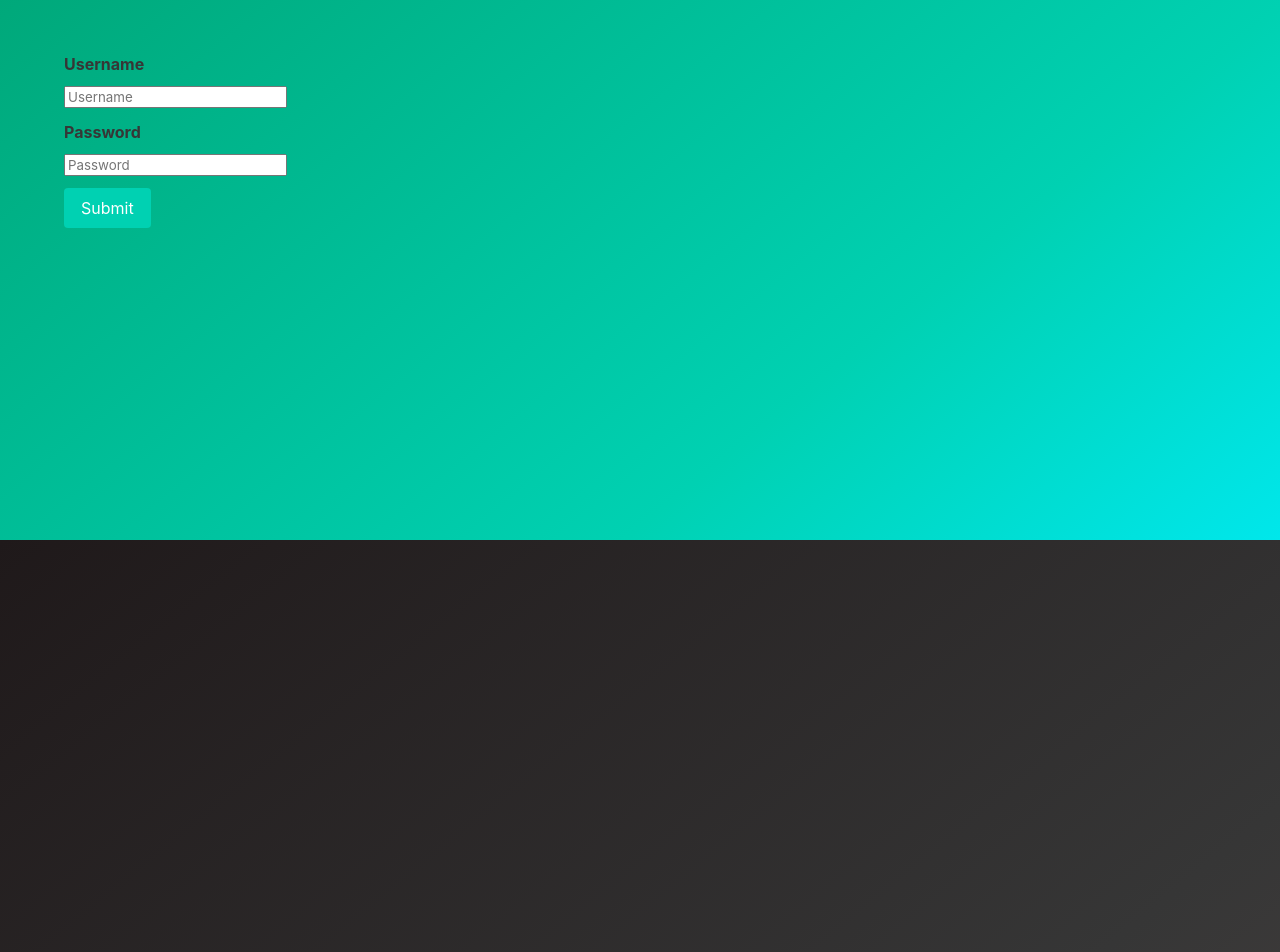
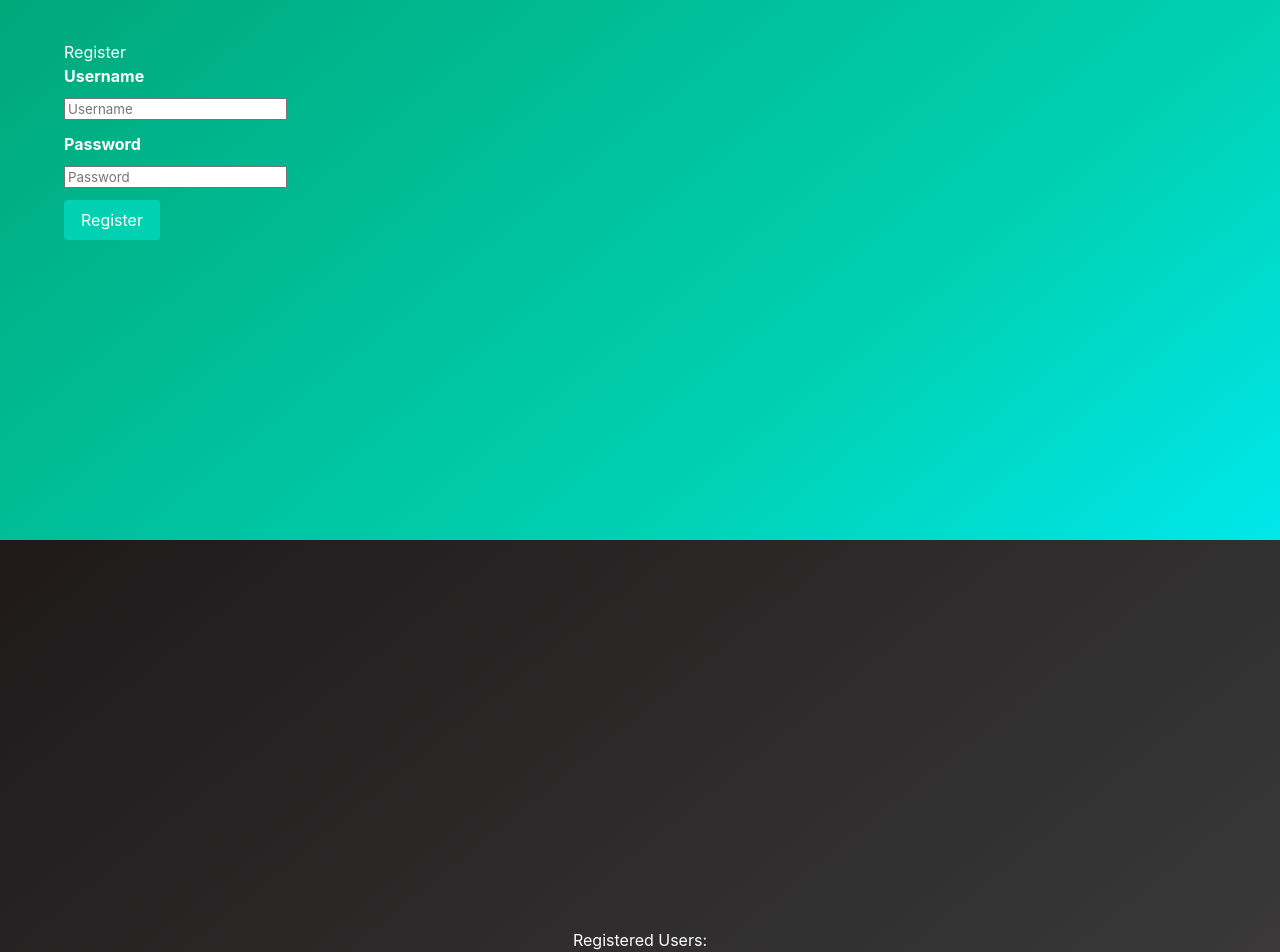
Before and after one commit to neelansh15/VueJsApp, a Vue app: page / in a window 1280 px wide. Shown: the part 260-1212 px from the top of the page. Built offline with nearby package versions, Linux system fonts and the light colour scheme.

Commit message:
Final Working

```diff
--- a/src/App.vue
+++ b/src/App.vue
@@ -1,22 +1,43 @@
 <template>
   <div>
-    <Login />
-    <Registrations />
+    <Register v-on:register = addToList />
+    <Registrations :user_list = this.users />
   </div>
 </template>
 
 <script>
-import Login from './components/Login'
+import Register from './components/Register'
 import Registrations from './components/Registrations'
 
 export default {
   name: 'app',
   components: {
-    Login, Registrations
+    Register, Registrations
   },
   data () {
     return {
-
+      users: [
+        // Test Data
+        // {
+        //   id: 1,
+        //   username: 'neelansh',
+        //   password: 'mathur'
+        // },
+        // {
+        //   id: 2,
+        //   username: 'Noice',
+        //   password: 'yayy'
+        // }
+      ]
+    }
+  },
+  methods: {
+    addToList (user, pass) {
+      this.users.push({
+        id: Math.round(Math.random() * 1000),
+        username: user,
+        password: pass
+      })
     }
   }
 }
--- a/src/components/Login.vue
+++ b/src/components/Register.vue
@@ -2,7 +2,12 @@
     <section class="hero is-primary is-bold is-fullheight">
         <div class="hero-body">
             <div class="container">
-                <form v-on:submit="dothis">
+
+                <div>
+                    <h1>Register</h1>
+                </div>
+
+                <form v-on:submit="register">
                     <div class="field">
                         <label class="label">Username</label>
                         <div class="control">
@@ -19,7 +24,7 @@
 
                     <div class="field">
                         <div class="control">
-                            <button class="button is-primary">Submit</button>
+                            <button class="button is-primary">Register</button>
                         </div>
                     </div>
                 </form>
@@ -30,16 +35,18 @@
 
 <script>
 export default {
-  name: 'Login',
+  name: 'Register',
   methods: {
-    dothis (e) {
+    register (e) {
       e.preventDefault()
-      alert(this.username + ' ' + this.password)
+      this.$emit('register', this.username, this.password)
     }
   }
 }
 </script>
 
 <style scoped>
-
+label{
+    color: white;
+}
 </style>
--- a/src/components/Registrations.vue
+++ b/src/components/Registrations.vue
@@ -1,12 +1,22 @@
 <template>
     <section class="hero is-fullheight is-dark is-bold">
-
+       <div class="hero-body">
+           <div class="container has-text-centered">
+                <span>Registered Users:</span>
+                <ul>
+                    <div v-for="user in user_list" :key="user.id">
+                        <li>{{ user.username }}</li>
+                    </div>
+                </ul>
+           </div>
+       </div>
     </section>
 </template>
 
 <script>
 export default {
-  name: 'Registrations'
+  name: 'Registrations',
+  props: ['user_list']
 }
 </script>
 
```
